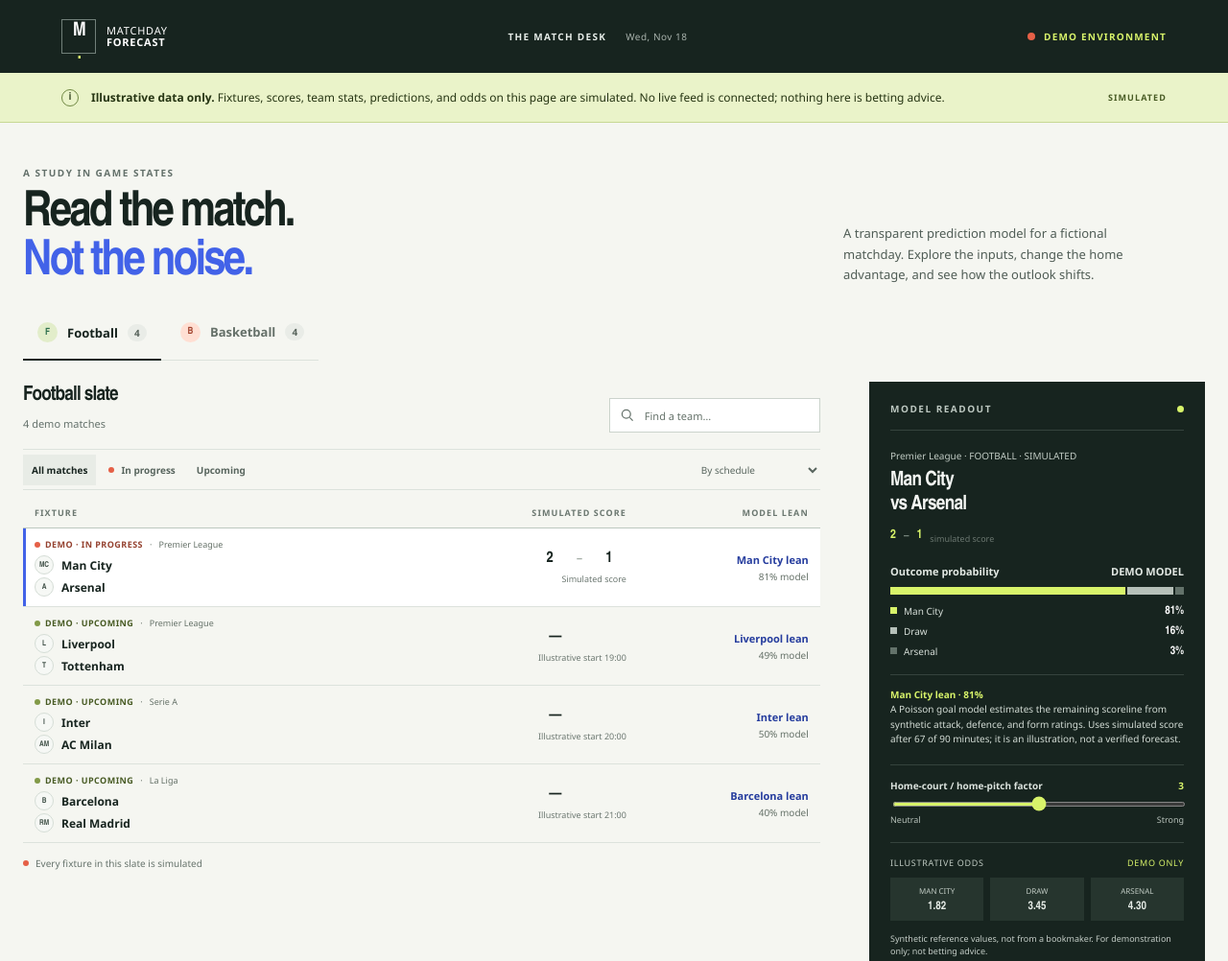
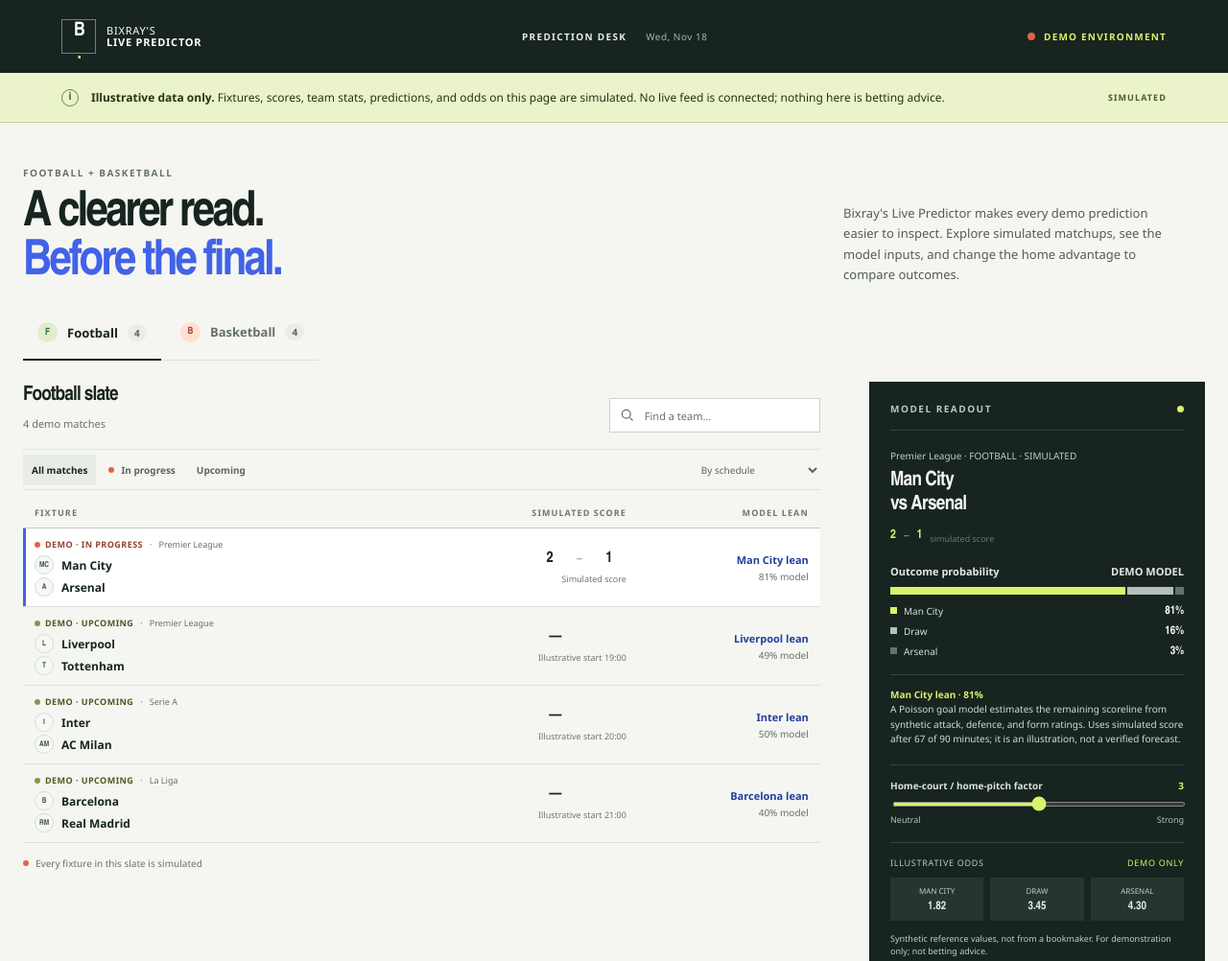
Before and after one commit to bixray/live-game-predictor, a plain HTML site: page index.html in a window 1280 px wide. Shown: the top 1002 px of the page at 96% size. Drawn offline with Linux system fonts and the light colour scheme.

Commit message:
Rebrand dashboard as Bixray Live Predictor
Co-authored-by: Copilot App <223556219+Copilot@users.noreply.github.com>

```diff
--- a/index.html
+++ b/index.html
@@ -1,5 +1,5 @@
 <!--
-THESIS: Matchday Forecast turns a clearly simulated sports slate into an inspectable prediction desk, not a live-score or betting terminal.
+THESIS: Bixray's Live Predictor turns a clearly simulated sports slate into an inspectable prediction desk, not a live-score or betting terminal.
 OWN-WORLD: A bright, flat match-sheet palette of ink, cobalt, and citrus; fixture rows read like a coach's annotated ledger, not a wall of generic cards.
 STORY: Visitors choose a sport, scan demo fixtures, and open a matchup to see the model inputs, outcome probabilities, and illustrative odds.
 FIRST VIEWPORT: A compact ink masthead and demo warning sit above the page title; filters and fixture ledger fill the broad center, with the selected model readout on the right.
@@ -12,19 +12,19 @@ FORM: Operate surface; ranked first: a touchline ledger with a pinned analysis c
     <meta name="viewport" content="width=device-width, initial-scale=1">
     <meta name="theme-color" content="#f5f6f1">
     <meta name="description" content="Explore simulated football and basketball fixtures with transparent, illustrative predictions.">
-    <title>Matchday Forecast — Demo prediction desk</title>
+    <title>Bixray's Live Predictor — Demo prediction desk</title>
     <link rel="stylesheet" href="./styles.css">
     <script type="module" src="./src/main.js"></script>
   </head>
   <body>
     <a class="skip-link" href="#main">Skip to match list</a>
     <header class="masthead">
-      <a class="brand" href="./" aria-label="Matchday Forecast home">
-        <span class="brand-mark" aria-hidden="true">M<span>.</span></span>
-        <span>matchday<br><strong>forecast</strong></span>
+      <a class="brand" href="./" aria-label="Bixray's Live Predictor home">
+        <span class="brand-mark" aria-hidden="true">B<span>.</span></span>
+        <span>bixray's<br><strong>live predictor</strong></span>
       </a>
       <div class="masthead-center">
-        <span class="desk-label">THE MATCH DESK</span>
+        <span class="desk-label">PREDICTION DESK</span>
         <span class="desk-date" id="desk-date"></span>
       </div>
       <div class="demo-indicator"><span class="demo-indicator-dot" aria-hidden="true"></span> DEMO ENVIRONMENT</div>
@@ -40,10 +40,10 @@ FORM: Operate surface; ranked first: a touchline ledger with a pinned analysis c
       <section class="workspace" aria-labelledby="page-title">
         <div class="page-heading">
           <div>
-            <p class="section-label">A STUDY IN GAME STATES</p>
-            <h1 id="page-title">Read the match.<br><span>Not the noise.</span></h1>
+            <p class="section-label">FOOTBALL + BASKETBALL</p>
+            <h1 id="page-title">A clearer read.<br><span>Before the final.</span></h1>
           </div>
-          <p class="heading-copy">A transparent prediction model for a fictional matchday. Explore the inputs, change the home advantage, and see how the outlook shifts.</p>
+          <p class="heading-copy">Bixray's Live Predictor makes every demo prediction easier to inspect. Explore simulated matchups, see the model inputs, and change the home advantage to compare outcomes.</p>
         </div>
 
         <div class="sport-switcher" role="group" aria-label="Choose a sport">
```
Also changed, not shown: 3 other files.
